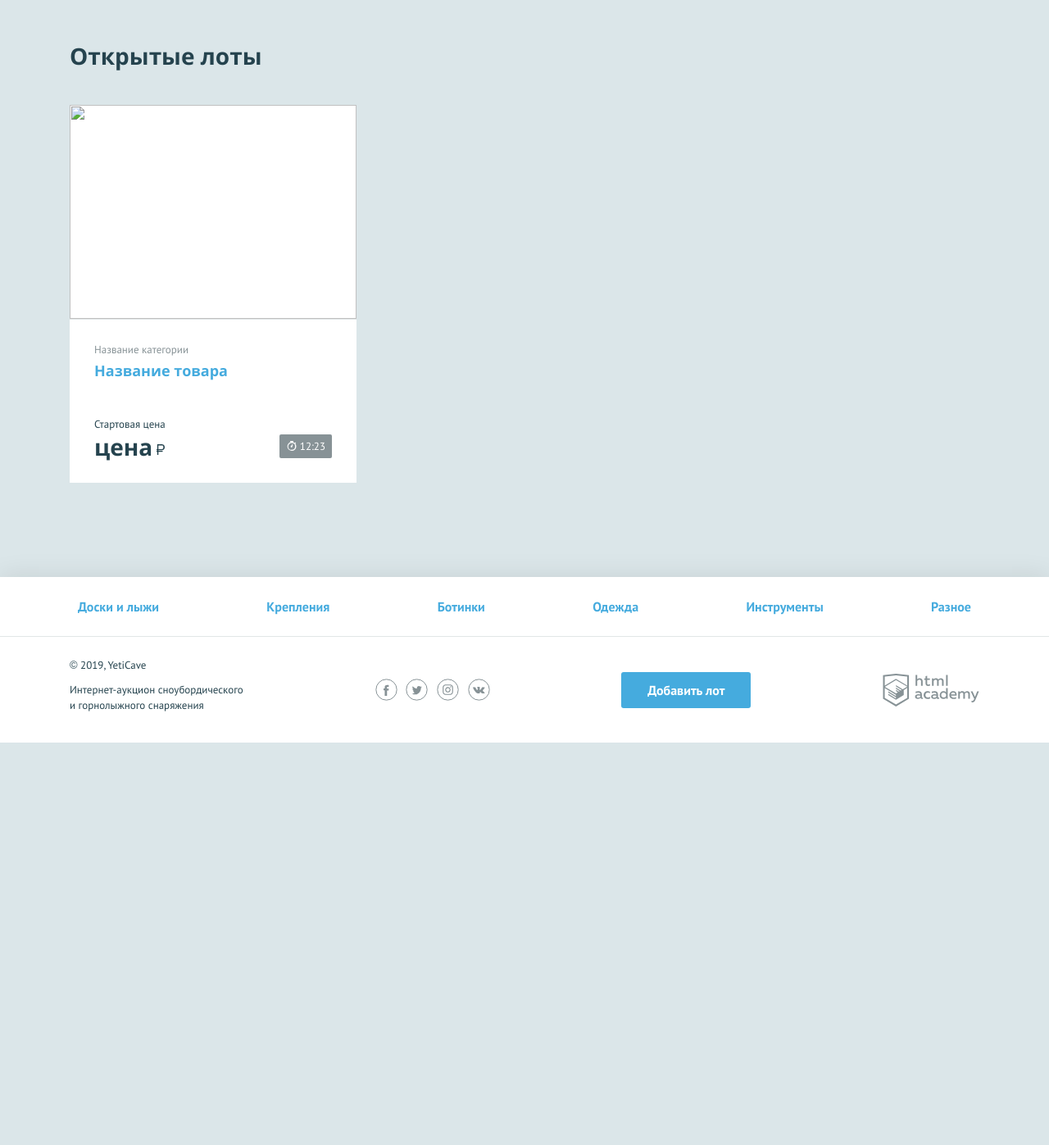
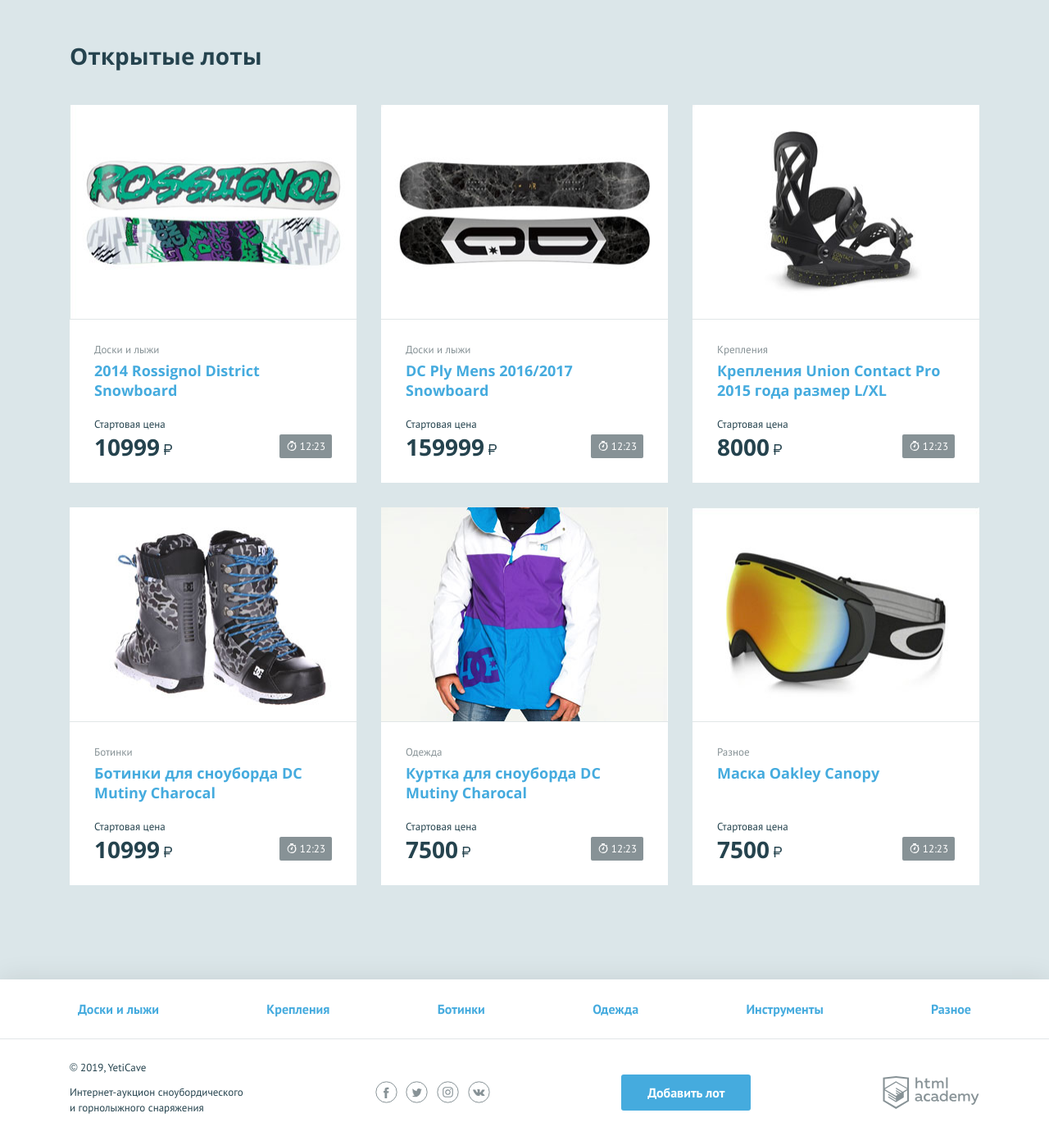
Before and after one commit to yurkaronin/htmlacademy-yeticave, a PHP site: page / in a window 1280 px wide. Shown: the part 508-1905 px from the top of the page at 82% size. Before the commit the page ends 1414 px from the top, so only its background shows below. Run offline with PHP 8.4, Linux system fonts and the light colour scheme; data that the repository does not hold is empty.

Commit message:
Вывел товары из массива на странице

```diff
--- a/index.php
+++ b/index.php
@@ -29,7 +29,7 @@ $product_items = [
   ],
   [
     "title" => "Крепления Union Contact Pro 2015 года размер L/XL",
-    "category" => $product_categories["bindings"],
+    "category" => $product_categories["attachment"],
     "price" => 8000,
     "photo" => "./img/lot-3.jpg",
   ],
@@ -47,7 +47,7 @@ $product_items = [
   ],
   [
     "title" => "Маска Oakley Canopy",
-    "category" => $product_categories["miscellaneous"],
+    "category" => $product_categories["other"],
     "price" => 7500,
     "photo" => "./img/lot-6.jpg",
   ],
@@ -125,17 +125,18 @@ $product_items = [
         </div>
         <ul class="lots__list">
           <!--заполните этот список из массива с товарами-->
+          <?php foreach ($product_items as $item): ?>
           <li class="lots__item lot">
             <div class="lot__image">
-              <img src="" width="350" height="260" alt="">
+              <img src="<?php echo $item["photo"]; ?>" width="350" height="260" alt="<?php echo $item["title"]; ?>">
             </div>
             <div class="lot__info">
-              <span class="lot__category">Название категории</span>
-              <h3 class="lot__title"><a class="text-link" href="pages/lot.html">Название товара</a></h3>
+              <span class="lot__category"><?php echo $item["category"]; ?></span>
+              <h3 class="lot__title"><a class="text-link" href="pages/lot.html"><?php echo $item["title"]; ?></a></h3>
               <div class="lot__state">
                 <div class="lot__rate">
                   <span class="lot__amount">Стартовая цена</span>
-                  <span class="lot__cost">цена<b class="rub">р</b></span>
+                  <span class="lot__cost"><?php echo $item["price"]; ?><b class="rub">₽</b></span>
                 </div>
                 <div class="lot__timer timer">
                   12:23
@@ -143,6 +144,8 @@ $product_items = [
               </div>
             </div>
           </li>
+          <?php endforeach; ?>
+
         </ul>
       </section>
     </main>
```
